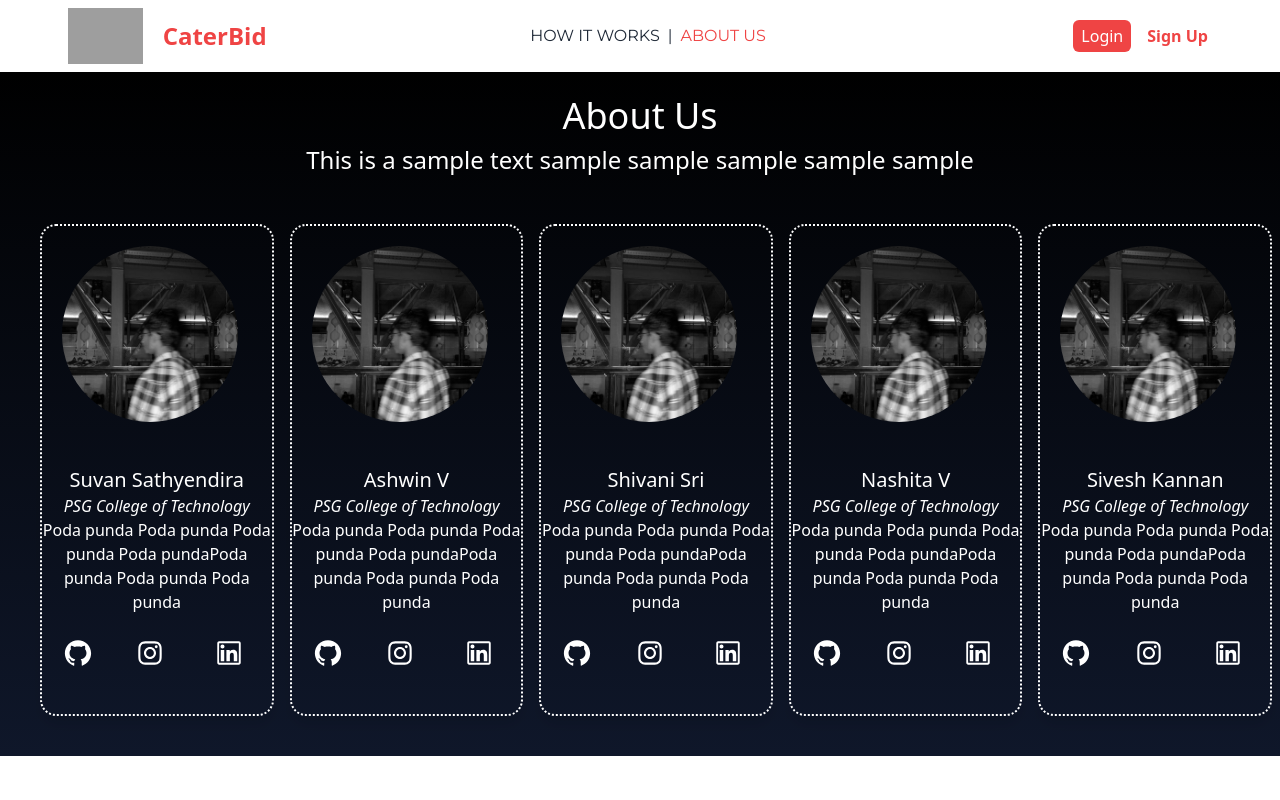
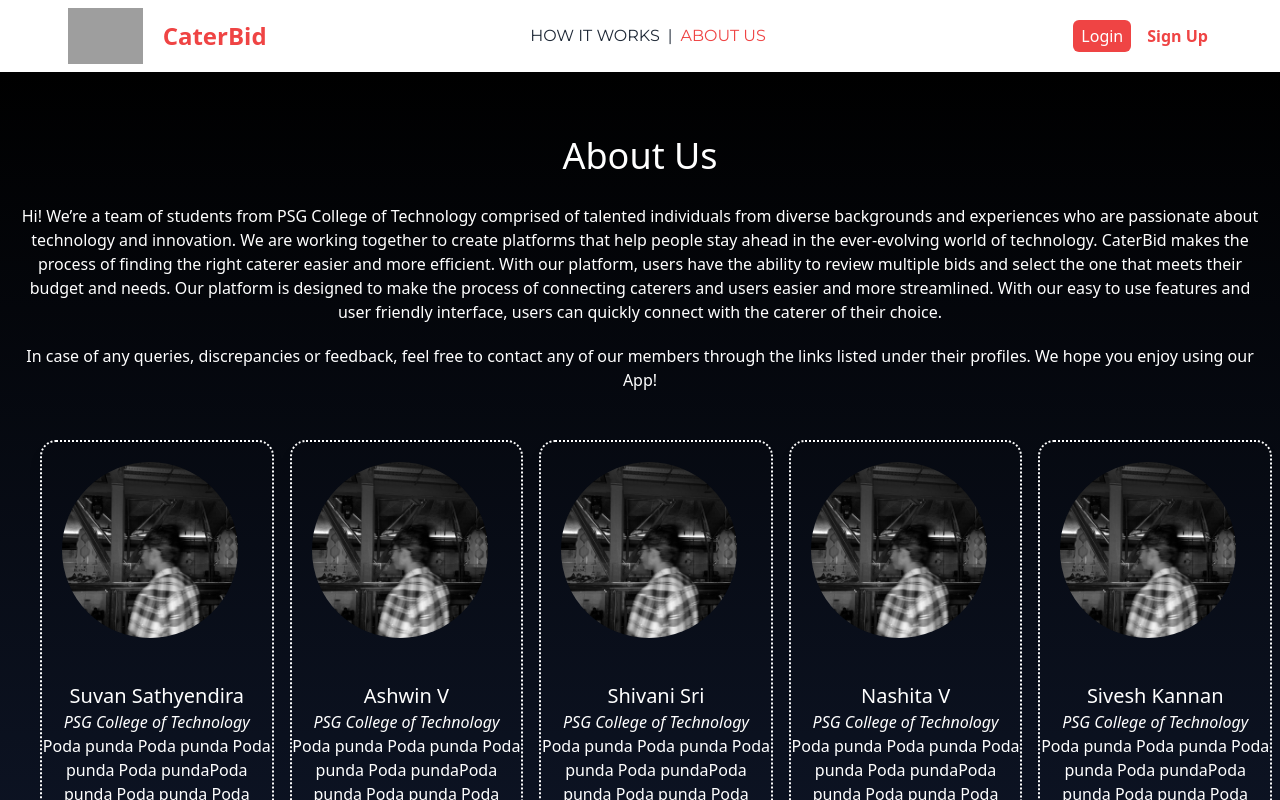
Before and after one commit to suvanbalu/CaterBid, a React (Create React App) app: page /AboutUs in a window 1280 px wide. Shown: the top 800 px of the page. Built offline with nearby package versions, Linux system fonts and the light colour scheme; grey boxes are pictures that could not be loaded.

Commit message:
About-us

```diff
--- a/src/pages/aboutus/AboutUs.js
+++ b/src/pages/aboutus/AboutUs.js
@@ -16,10 +16,26 @@ const AboutUs = () => {
       <Navbar />
       </div>
       <section className="bg-gradient-to-b from-black to-slate-900 h-full w-full p-4 flex justify-center">
-        <div className="container">
+        <div className="container mt-10">
           <div className=" about_us_text text-white text-center">
             <h2 className="header bold text-4xl p-2">About Us</h2>
-            <p className="section-subtitle text-2xl">{message}</p>
+            <p className="section-subtitle text-1xl mt-5 ">
+            Hi! We’re a team of students from PSG College of Technology comprised of talented
+            individuals from diverse backgrounds and experiences who are passionate about
+            technology and innovation. We are working together to create platforms that
+            help people stay ahead in the ever-evolving world of technology. CaterBid makes
+            the process of finding the right caterer easier and more efficient. With our
+            platform, users have the ability to review multiple bids and select the one
+            that meets their budget and needs. Our platform is designed to make the process
+            of connecting caterers and users easier and more streamlined. With our easy to
+            use features and user friendly interface, users can quickly connect with the
+            caterer of their choice.
+            </p>
+            <p className="section-subtitle text-1xl mt-5 ">
+            In case of any
+            queries, discrepancies or feedback, feel free to contact any of our members
+            through the links listed under their profiles. We hope you enjoy using our App!
+            </p>
             <br></br>
           </div>
 
```
